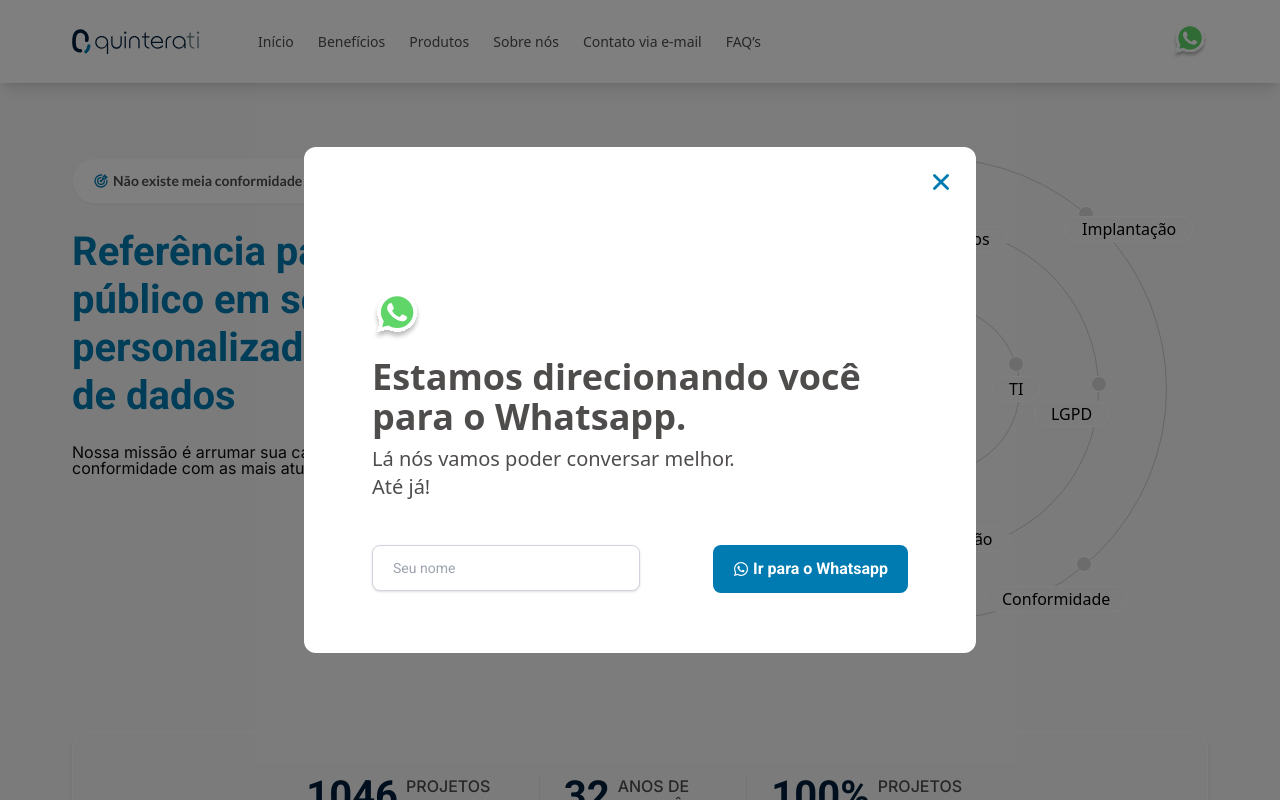
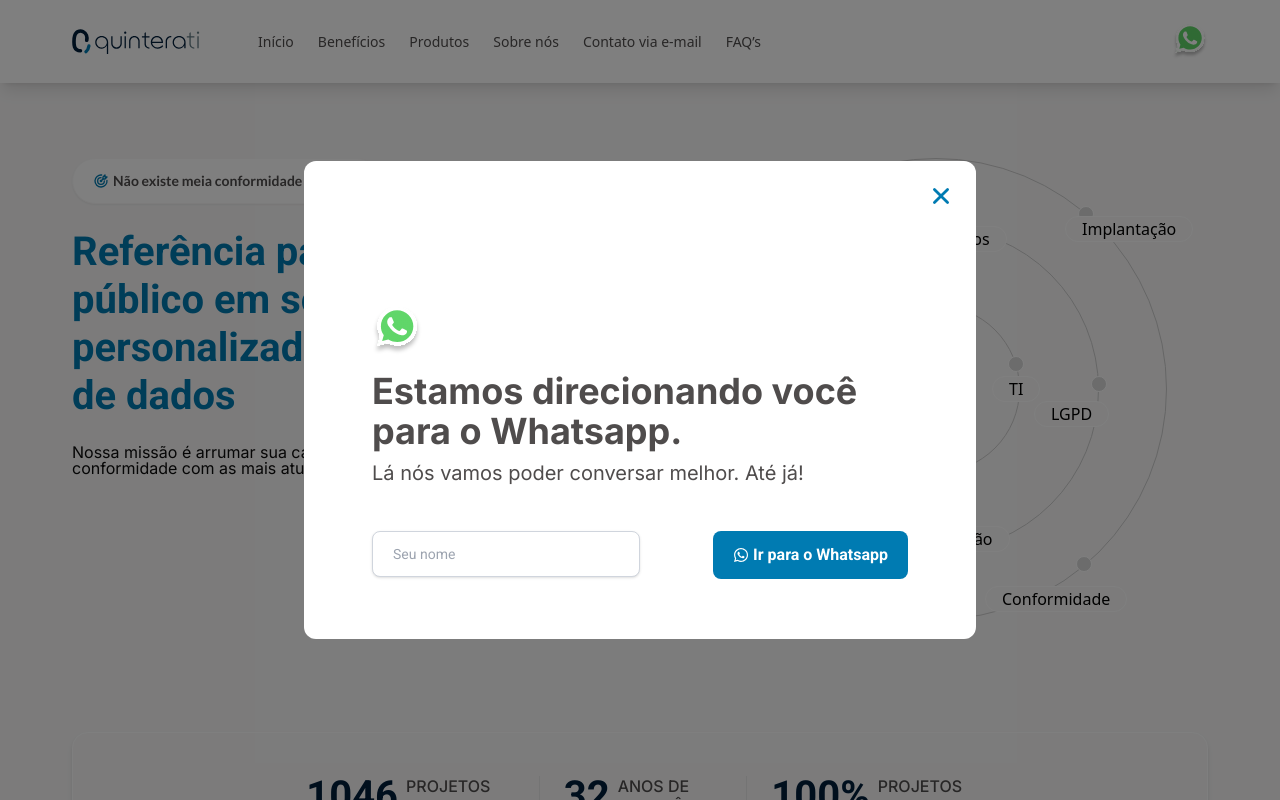
Before and after one commit to fernandoesposito/quinterati-web, a Next.js app: page / in a window 1280 px wide. Both pictures are taken after a click on the picture 1190 px from the left and 41 px from the top of the page. Shown: the top 800 px of the page. Built offline with nearby package versions, Linux system fonts and the light colour scheme.

Commit message:
add: whatsapp redirect to web/app function

```diff
--- a/src/components/whatsappModal.tsx
+++ b/src/components/whatsappModal.tsx
@@ -1,6 +1,6 @@
 "use client"
 
-import { Dispatch, SetStateAction } from "react";
+import { ChangeEvent, Dispatch, FormEvent, SetStateAction, useState } from "react";
 import Image from "next/image";
 import { IoClose } from "react-icons/io5";
 import { FaWhatsapp } from "react-icons/fa";
@@ -16,6 +16,20 @@ interface ModalProps {
 }
 
 export const WhatsAppModal = ({ isOpen, setIsOpen }: ModalProps) => {
+  const [username, setUsername] = useState("");
+
+  const handleUserInput = (e: ChangeEvent<HTMLInputElement>) => {
+    setUsername(e.currentTarget.value);
+  }
+
+  const onRedirect = () => {
+    if(!username.length) return;
+    const phoneNumber = 1126673211
+    const message = `Ola me chamo ${username} e gostaria de obter mais informacoes`
+    const whatsappURL = `https://wa.me/${phoneNumber}?text=${message}`
+    window.location.href = whatsappURL
+  }
+
   return (
     <>
       { isOpen ?
@@ -34,21 +48,26 @@ export const WhatsAppModal = ({ isOpen, setIsOpen }: ModalProps) => {
             <div className="flex flex-col gap-4 text-gray-500">
               <Image src={whatsApp} alt="icone do whatsapp" width={50} height={50}/>
               <div className="flex flex-col gap-2">
-                <h2 className="sm:text-4xl font-bold text-xl">
+                <h2 className="sm:text-4xl font-bold font-inter text-xl">
                   Estamos direcionando você
                   para o Whatsapp.
                 </h2>
-                <span className="sm:text-xl text-sm">
-                  Lá nós vamos poder conversar melhor. <br/> Até já!
+                <span className="sm:text-xl text-sm font-inter">
+                  Lá nós vamos poder conversar melhor. Até já!
                 </span>
               </div>
             </div>
             <div className="grid grid-cols-2 sm:mb-10 max-sm:flex max-sm:flex-col max-sm:gap-7">
-              <Input placeholder="Seu nome" />
+              <Input
+                placeholder="Seu nome"
+                onChange={handleUserInput}
+                value={username}
+              />
               <div className="sm:ml-auto max-sm:self-center">
               <Button
                 text="Ir para o Whatsapp"
                 icon={<FaWhatsapp />}
+                onClick={onRedirect}
               />
               </div>
             </div>
```
